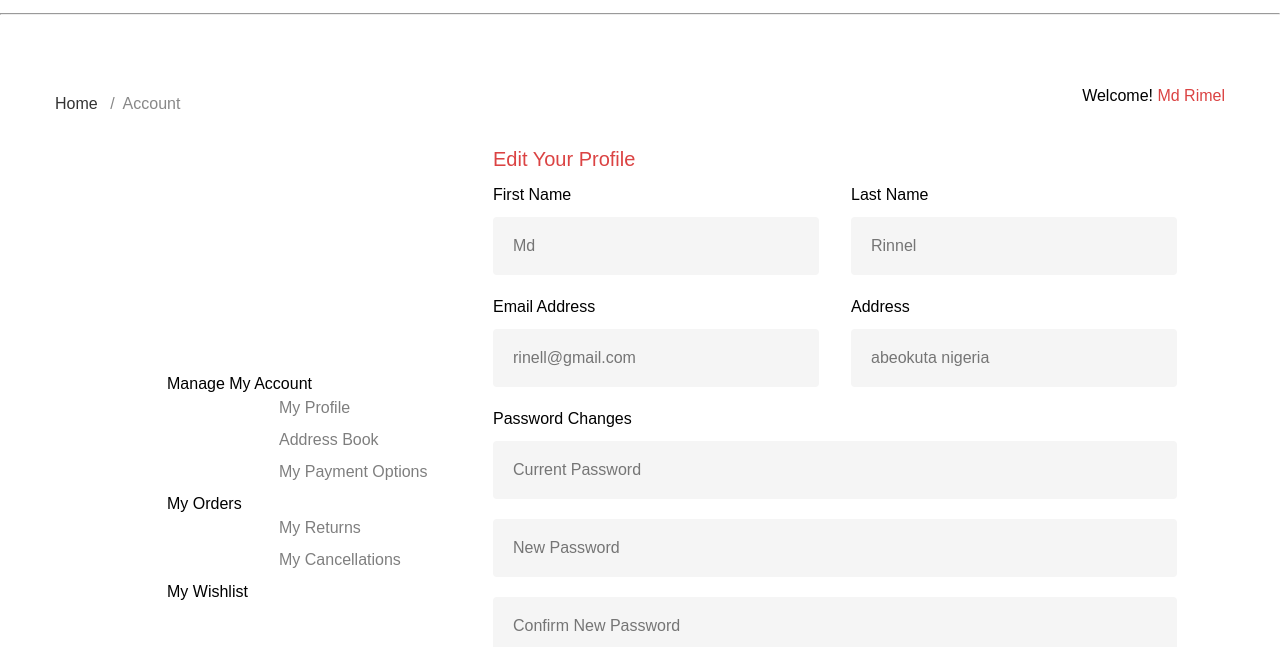
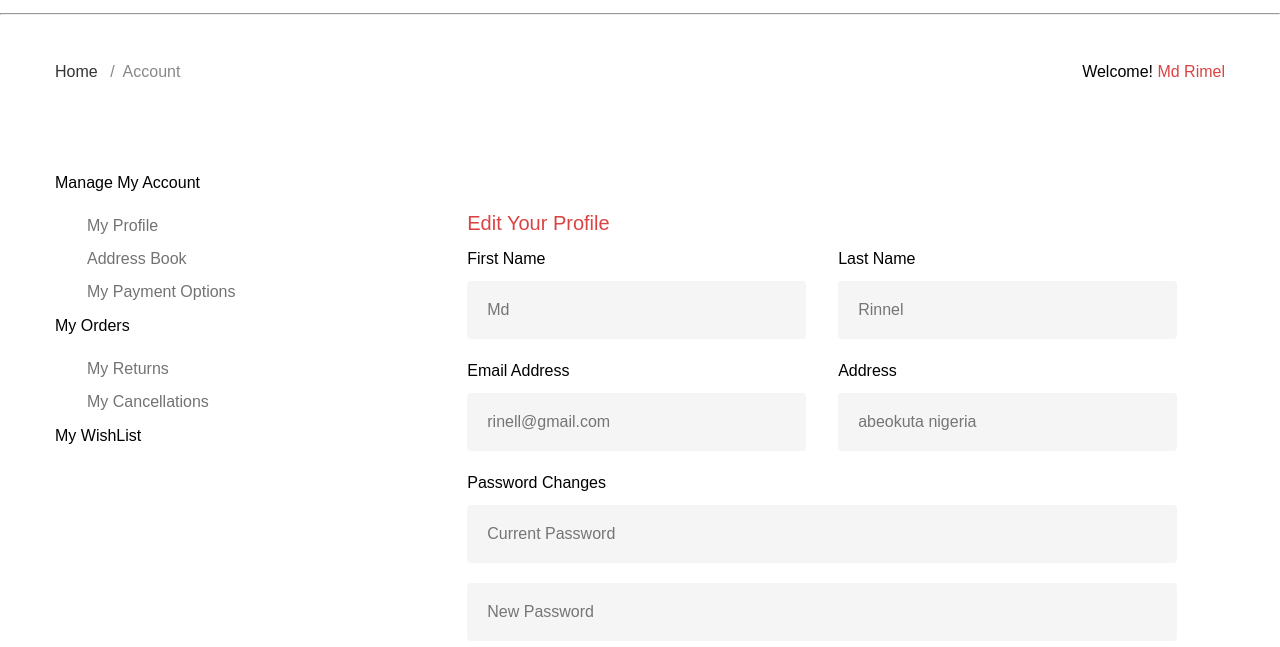
Before and after one commit to Petersticks1/Eco-pra, a website: page pages/account.html in a window 1280 px wide. Shown: the part 153-800 px from the top of the page. Drawn offline with nearby package versions, Linux system fonts and the light colour scheme; files whose address does not match are found by name.

Commit message:
markup and styling

```diff
--- a/pages/account.html
+++ b/pages/account.html
@@ -71,26 +71,28 @@
 
       <div class="account-container">
         <nav class="account-menu">
-          <ul class="top-menu">
-            <li class="link-header">
-              Manage My Account
-              <ul>
-                <li><a class="link active" href="#">My Profile</a></li>
-                <li><a class="link" href="#">Address Book</a></li>
-                <li><a class="link" href="#">My Payment Options</a></li>
-              </ul>
-            </li>
-            <li class="link-header">
-              My Orders
-              <ul>
-                <li><a class="link" href="#">My Returns</a></li>
-                <li><a class="link" href="#">My Cancellations</a></li>
-              </ul>
-            </li>
-            <li class="link-header">
-              <span>My Wishlist</span>
-            </li>
-          </ul>
+
+          <div class="main-menu">
+            <span>Manage My Account</span>
+            <ul class="sub-menu">
+              <li><a href="#">My Profile</a></li>
+              <li><a href="#">Address Book</a></li>
+              <li><a href="#">My Payment Options</a></li>
+            </ul>
+          </div>
+          <div class="main-menu">
+            <span>My Orders</span>
+            <ul class="sub-menu">
+              <li><a href="#">My Returns</a></li>
+              <li><a href="#">My Cancellations</a></li>
+            </ul>
+          </div>
+
+          <div class="main-menu">
+            <span>My WishList</span>
+          </div>
+
+
         </nav>
 
         <form
--- a/styles/account.css
+++ b/styles/account.css
@@ -27,16 +27,18 @@ body {
 /* BODY
  */
 
-
- .account-top {
+.account-top {
   display: flex;
   align-items: center;
   justify-content: space-between;
-  margin-top: 3rem;
- }
- .account-top span {
+  margin-block: 3rem;
+}
+.account-top nav {
+  padding: 0;
+}
+.account-top span {
   color: var(--accent-clr);
- }
+}
 
 .breadcrumb {
   list-style: none;
@@ -71,39 +73,48 @@ body {
 }
 
 /* account container */
-
 .account-container {
   display: grid;
-  grid-template-columns: 1fr 2fr;
-  margin-bottom: 3rem;
+  grid-auto-flow: column;
 }
 
 .account-menu {
-  font-size: 16px;
-  line-height: 24px;
-  color: var(--text-clr);
+  align-items: flex-start;
+}
+.account-menu,
+.main-menu,
+.sub-menu {
+  display: flex;
+  flex-direction: column;
+  align-self: flex-start;
 }
 
-.account-menu ul {
-  display: flex;
-  flex-direction: column;
+.main-menu {
   gap: 8px;
-  list-style-type: none;
 }
 
-.link-header span {
-  padding-block: 10px;
+.main-menu span {
+  font-size: 1rem;
+  line-height: 24px;
+  font-weight: 500;
+  color: hsla(0, 0%, 0%, 1);
+  margin-block: 10px;
 }
 
-.link {
-  cursor: pointer;
-  text-wrap: nowrap;
-  opacity: 50%;
-  padding-block: 4px;
+.sub-menu {
+  gap: 8px;
+  margin-left: 2rem;
 }
-.link:hover {
-  color: var(--accent-clr);
-  opacity: 1;
+
+.sub-menu li a {
+  font-size: 1rem;
+  line-height: 24px;
+  font-weight: 400;
+  color: rgba(0, 0, 0, 0.551);
+}
+.sub-menu li a:hover {
+  color: hsla(0, 68%, 56%, 1);
+  text-decoration: none;
 }
 
 /* account-form-inputs
@@ -117,7 +128,7 @@ body {
   line-height: 24px;
   color: var(--text-clr);
   padding-top: 1rem;
-  padding-bottom: 6rem;
+  padding-block: 5rem;
   padding-inline: 3rem;
 }
 
--- a/styles/checkout.css
+++ b/styles/checkout.css
@@ -106,7 +106,6 @@ form input[type="email"] {
   outline: none;
   font-size: 16px;
   padding: 20px;
-
 }
 
 input[type="checkbox"] {
@@ -118,7 +117,6 @@ input[type="checkbox"] {
   vertical-align: -35%;
   margin-right: 10px;
   accent-color: var(--accent-clr);
-
 }
 
 /* details-order */
--- a/styles/contact.css
+++ b/styles/contact.css
@@ -145,7 +145,6 @@ textarea {
   line-height: 24px;
   font-size: 16px;
 }
-
 .save-button {
   cursor: pointer;
   padding: 16px 48px;
--- a/styles/wishlist.css
+++ b/styles/wishlist.css
@@ -45,7 +45,6 @@ body {
   justify-content: space-between;
   margin-top: 60px;
 }
-
 .wishlist-header span,
 .for-you-header span {
   font-size: 20px;
```
Also changed, not shown: pages/cart.html (+8 -6 lines), pages/checkout.html (+0 -1 lines), pages/contact.html (+38 -8 lines), pages/wishlist.html (+0 -1 lines), styles/cart.css (+3 -10 lines).
